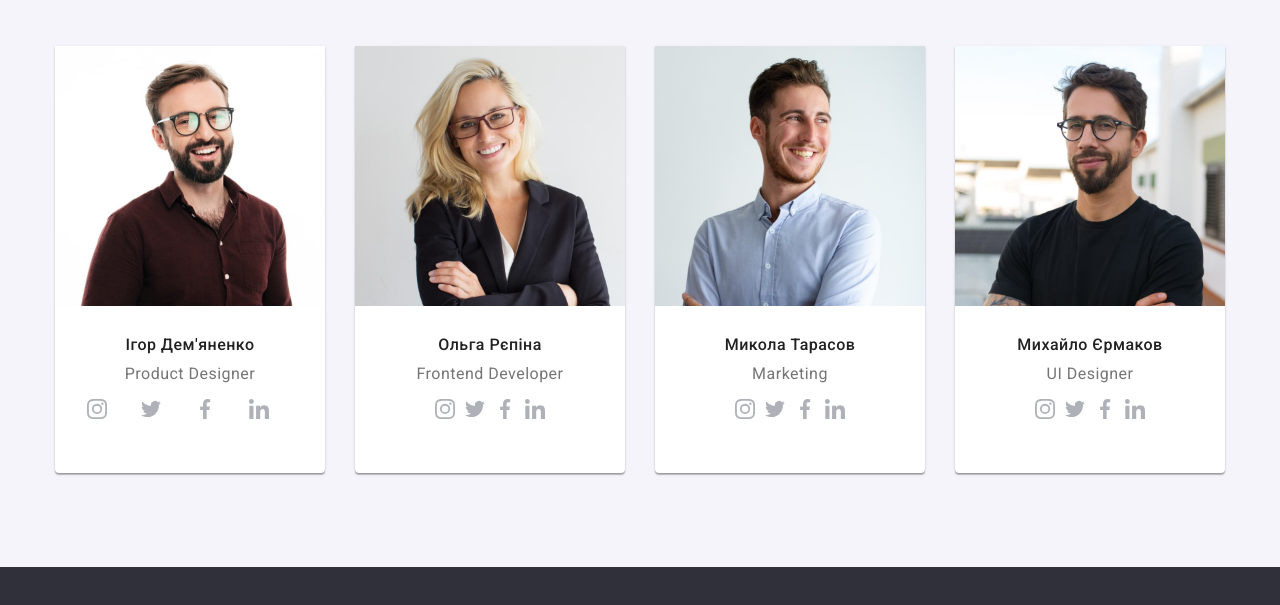
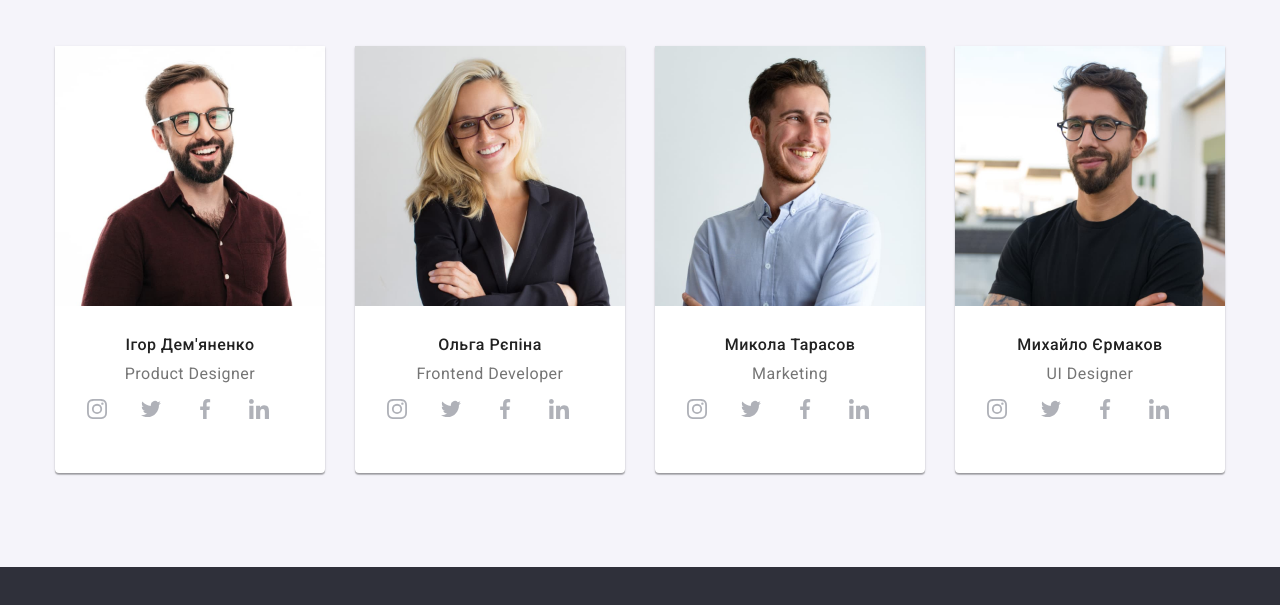
Before and after one commit to korobyeynikov/goit-markup-hw-04, a plain HTML site: page index.html in a window 1280 px wide. Shown: the part 1712-2317 px from the top of the page. Drawn offline with nearby package versions, Linux system fonts and the light colour scheme.

Commit message:
work on our team2

```diff
--- a/index.html
+++ b/index.html
@@ -180,28 +180,28 @@
                 <h3 class="subtitle-card">Ольга Рєпіна</h3>
                 <p class="lead-card" lang="en">Frontend Developer</p>
                 <ul class="link-card list">
-                  <li>
+                  <li class="team-icon">
                   <a href="">
                     <svg class="icon-card">
                         <use href="./images/icon.svg#icon-instagram"></use>
                       </svg>
                     </a>
                   </li>
-                  <li>
+                  <li class="team-icon">
                   <a href="">
                     <svg class="icon-card">
                         <use href="./images/icon.svg#icon-twitter"></use>
                       </svg>
                    </a>
                   </li>
-                  <li>
+                  <li class="team-icon">
                   <a href="">
                     <svg class="icon-card">
                         <use href="./images/icon.svg#icon-facebook"></use>
                       </svg>
                     </a>
                   </li>
-                  <li>
+                  <li class="team-icon">
                   <a href="">
                     <svg class="icon-card">
                         <use href="./images/icon.svg#icon-linkedin"></use>
@@ -217,28 +217,28 @@
                 <h3 class="subtitle-card">Микола Тарасов</h3>
                 <p class="lead-card" lang="en">Marketing</p>
                 <ul class="link-card list">
-                  <li>
+                  <li class="team-icon">
                     <a href="">
                       <svg class="icon-card">
                         <use href="./images/icon.svg#icon-instagram"></use>
                       </svg>
                     </a>
                   </li>
-                  <li>
+                  <li class="team-icon">
                    <a href="">
                       <svg class="icon-card">
                         <use href="./images/icon.svg#icon-twitter"></use>
                       </svg>
                    </a>
                   </li>
-                  <li>
+                  <li class="team-icon">
                     <a href="">
                       <svg class="icon-card">
                         <use href="./images/icon.svg#icon-facebook"></use>
                       </svg>
                     </a>
                   </li>
-                  <li>
+                  <li class="team-icon">
                     <a href="">
                       <svg class="icon-card">
                         <use href="./images/icon.svg#icon-linkedin"></use>
@@ -254,28 +254,28 @@
                 <h3 class="subtitle-card">Михайло Єрмаков</h3>
                 <p class="lead-card" lang="en">UI Designer</p>
                 <ul class="link-card list">
-                  <li>
+                  <li class="team-icon">
                     <a href="">
                       <svg class="icon-card">
                         <use href="./images/icon.svg#icon-instagram"></use>
                       </svg>
                     </a>
                   </li>
-                  <li>
+                  <li class="team-icon">
                    <a href="">
                       <svg class="icon-card">
                         <use href="./images/icon.svg#icon-twitter"></use>
                       </svg>
                    </a>
                   </li>
-                  <li>
+                  <li class="team-icon">
                     <a href="">
                       <svg class="icon-card">
                         <use href="./images/icon.svg#icon-facebook"></use>
                       </svg>
                     </a>
                   </li>
-                  <li>
+                  <li class="team-icon">
                     <a href="">
                       <svg class="icon-card">
                         <use href="./images/icon.svg#icon-linkedin"></use>
```
Lines whose indentation alone changed are shown as unchanged.
